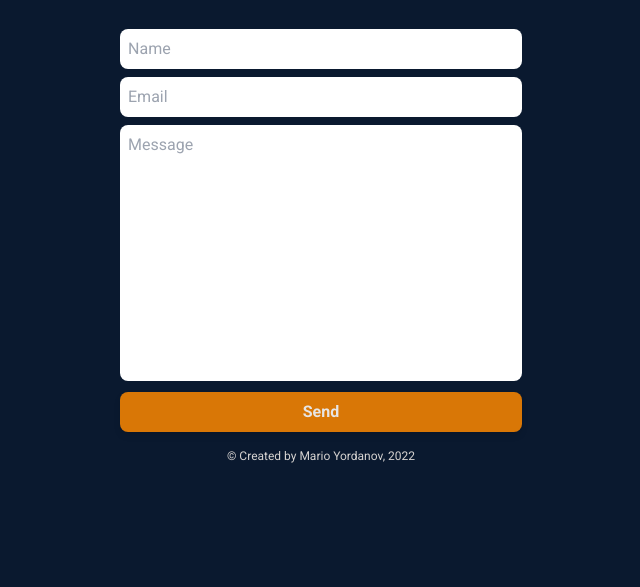
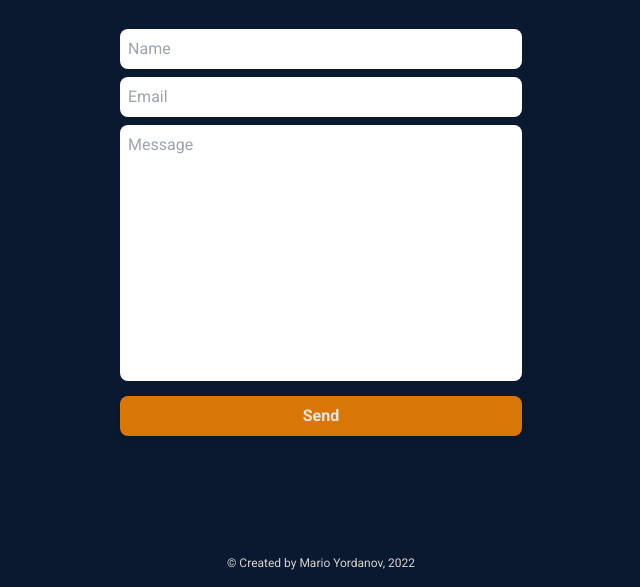
Before and after one commit to mariovyord/portfolio-v2, a website: page docs/index.html in a window 1280 px wide. Shown: the part 3114-3701 px from the top of the page, without its empty margins (319-959 px from the left). Before the commit the page ends 3653 px from the top, so only its background shows below. Drawn offline with nearby package versions, Linux system fonts and the light colour scheme.

Commit message:
Moved footer

```diff
--- a/docs/index.html
+++ b/docs/index.html
@@ -285,7 +285,7 @@
 				</div>
 		</section>
 		<!-- CONTACTS SECTION -->
-		<section id="contacts" class=" h-screen flex flex-col justify-between p-4 py-20 sm:p-20">
+		<section id="contacts" class="min-h-screen w-full flex flex-col justify-between p-4 py-20 sm:p-20">
 			<div class="flex flex-col items-center ">
 				<div class="">
 					<h2 class="font-bold leading-tight text-4xl text-center mb-7">Find me at</h2>
@@ -327,17 +327,17 @@
 								name="message" rows="10" required></textarea>
 						</div>
 						<button
-							class="w-full bg-amber-600 text-stone-200 p-2 rounded-lg font-bold drop-shadow-md hover:bg-amber-500"
+							class="w-full bg-amber-600 text-stone-200 p-2 my-1 rounded-lg font-bold drop-shadow-md hover:bg-amber-500"
 							type="submit">Send</button>
 					</form>
 				</div>
 			</div>
-			<footer class="p-4 bottom-0">
-				<div>
-					<p class="text-center text-xs">© Created by Mario Yordanov, 2022</p>
-				</div>
-			</footer>
 		</section>
+		<footer class="p-4">
+			<div>
+				<p class="text-center text-xs">© Created by Mario Yordanov, 2022</p>
+			</div>
+		</footer>
 	</main>
 </body>
 
```
